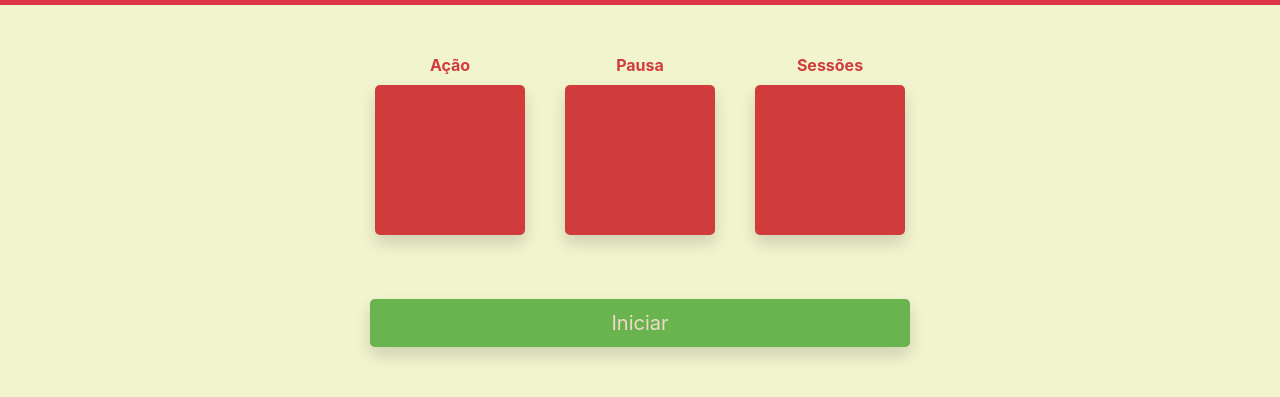
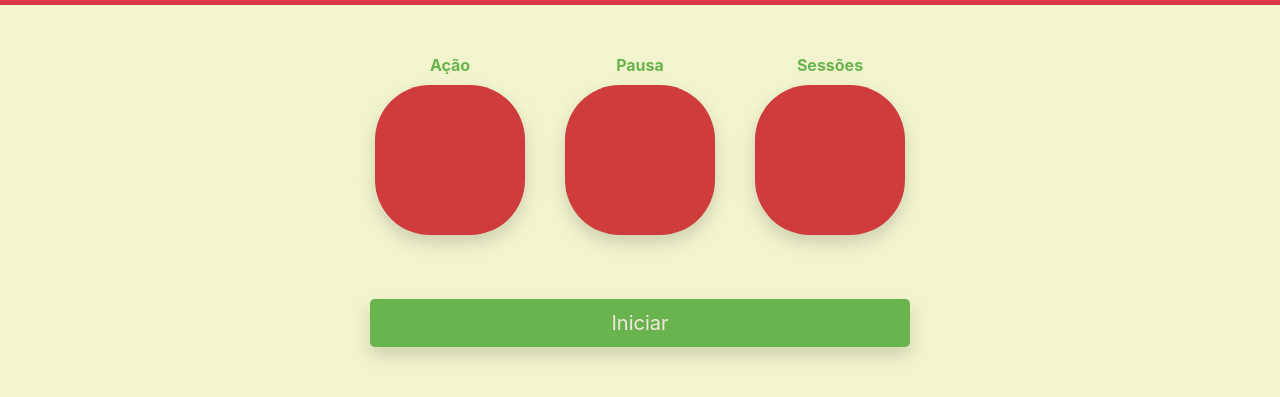
Before and after one commit to ultrapistol/PomodoroBeats, a plain HTML site: page index.html in a window 1280 px wide. Shown: the part 51-448 px from the top of the page. Drawn offline with nearby package versions, Linux system fonts and the light colour scheme.

Commit message:
Atualizações Visuais

```diff
--- a/index.html
+++ b/index.html
@@ -18,7 +18,7 @@
     <!-- Ícone -->
     <link rel="icon" href="./img/logo.png.png" type="image/png">
 
-    <title>Timer Pomodoro</title>
+    <title>PomodoroBeats</title>
 </head>
 
 <body id="body1">
@@ -59,9 +59,9 @@
 
                         <div class="row d-flex justify-content-center">
 
-                            <div class="col-md-3 d-flex justify-content-center">
+                            <div id="input1" class="col-md-3 d-flex justify-content-center">
                                 <div class="form-group">
-                                    <label class="d-flex justify-content-center font-weight-bold" style="color: #D03C3C;"
+                                    <label class ="d-flex justify-content-center font-weight-bold" style="color: #69B44E;"
                                         for="acao">Ação</label>
                                     <input type="number"
                                         class="form-control form-control-lg border-0 shadow text-white"
@@ -72,7 +72,7 @@
 
                             <div class="col-md-3 d-flex justify-content-center">
                                 <div class="form-group">
-                                    <label class="d-flex justify-content-center font-weight-bold" style="color: #D03C3C;"
+                                    <label class="d-flex justify-content-center font-weight-bold" style="color: #69B44E;"
                                         for="pausa">Pausa</label>
                                     <input type="number"
                                         class="form-control form-control-lg border-0 shadow text-white"
@@ -83,7 +83,7 @@
 
                             <div class="col-md-3 d-flex justify-content-center">
                                 <div class="form-group">
-                                    <label class="d-flex justify-content-center font-weight-bold" style="color: #D03C3C;"
+                                    <label class="d-flex justify-content-center font-weight-bold" style="color: #69B44E;"
                                         for="sessoes">Sessões</label>
                                     <input type="number"
                                         class="form-control form-control-lg border-0 shadow text-white"
@@ -99,7 +99,7 @@
 
                          <div class="row mt-5 mb-5 d-flex justify-content-center">
                             <div class="col-md-9">
-                                <button onclick="iniciar()" class= "btn shadow btn-lg btn-block " style="background-color: #69B44E; color: rgb(241, 217, 201);">Iniciar</button>
+                                <button onclick="iniciar()" class= "btn shadow btn-lg btn-block " style="background-color: #69B44E; color: rgb(245, 231, 221);">Iniciar</button>
                             </div>
 
                         </div>
--- a/style.css
+++ b/style.css
@@ -43,7 +43,7 @@ h2{
     background-color: #D03C3C; /* Cor de fundo vermelha */
     color: white; /* Cor do texto (branco) */
     border: 2px solid #9B2C2C; /* Cor da borda vermelha escura */
-    border-radius: 5px; /* Bordas arredondadas */
+    border-radius: 55px; /* Bordas arredondadas */
     padding: 10px; /* Espaçamento interno */
 }
 
@@ -52,3 +52,8 @@ h2{
     color: #F2F4CE;
 
 }
+
+#input1{
+    border-radius: 50%;
+
+}
```
